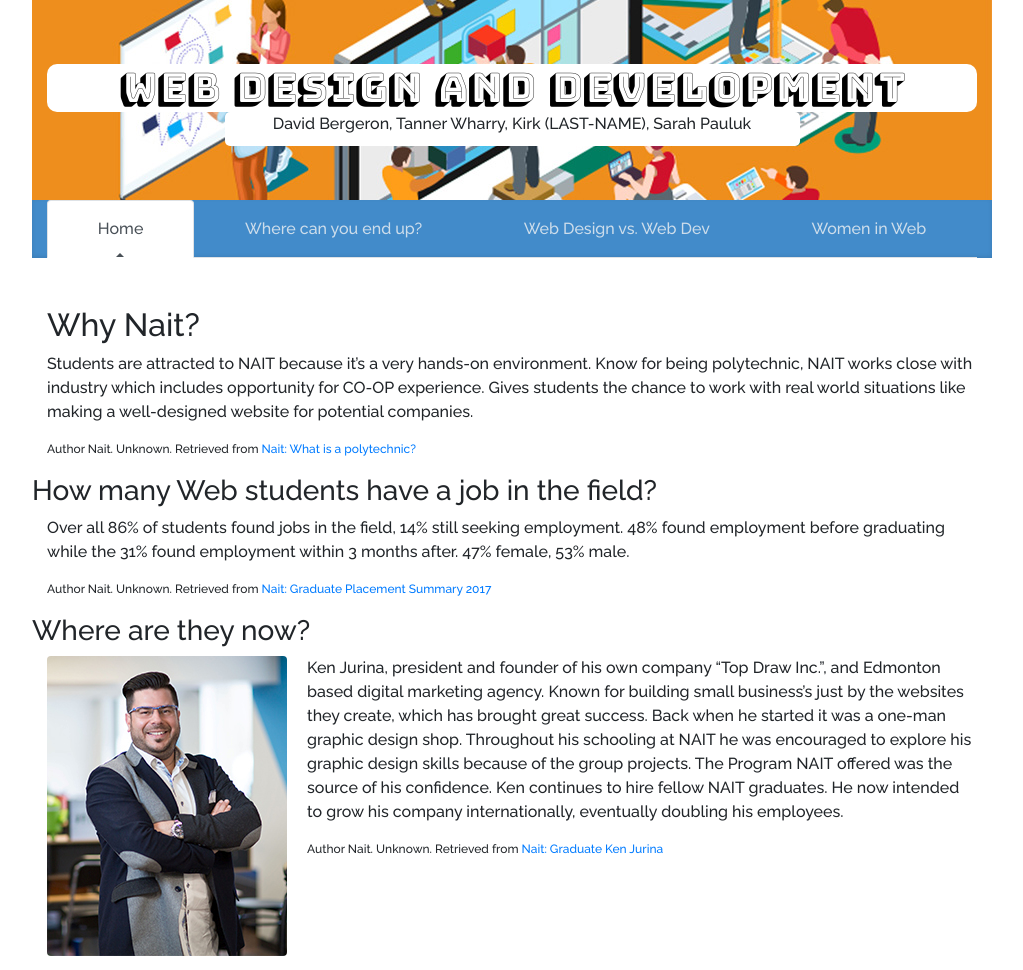
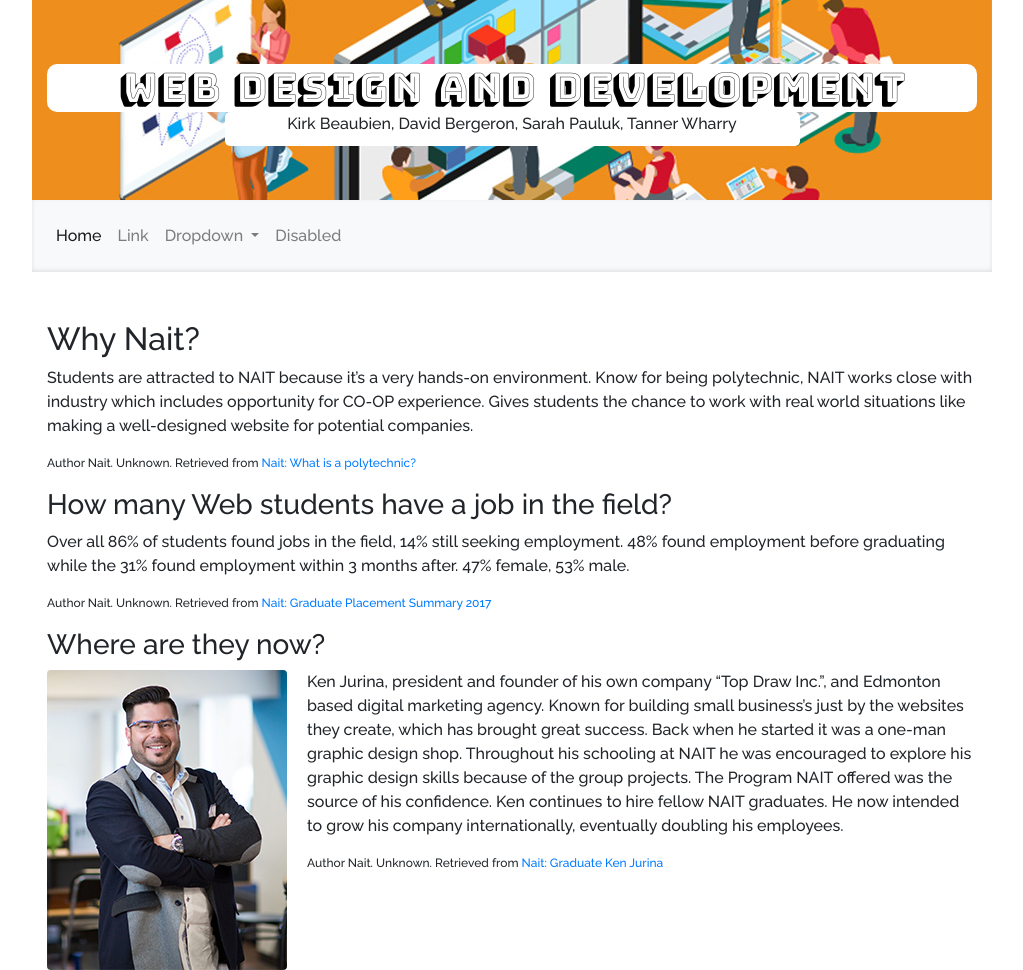
Before and after one commit to SceptreData/DMIT_GroupProject, a plain HTML site: page index.html in a window 1280 px wide. Shown: the whole page, without its empty margins (128-1151 px from the left). Drawn offline with Linux system fonts and the light colour scheme.

Commit message:
Added new navbar, minor corrections.

```diff
--- a/css/styles.css
+++ b/css/styles.css
@@ -4,7 +4,8 @@
 
 #page {
 	margin:0 auto;
-	width:960px;
+	min-width:360px;
+	max-width:960px;
 	font-size: 100%;
 	line-height: 1.5;
 	font-family: 'Raleway', sans-serif;
@@ -18,6 +19,7 @@
 	margin-right: auto;
 	background-image: url(../img/header-3d.jpg);
 	background-repeat: no-repeat;
+	background-size: cover;
 }
 
 h1 {
@@ -77,6 +79,9 @@
 
 /* Content Controls */
 
+h3 {
+	margin-left: 15px;
+}
 .content-source {
 	font-size: 12px;
 }
--- a/index.html
+++ b/index.html
@@ -1,6 +1,5 @@
 <!DOCTYPE html>
 <html lang="en-us">
-
     <head>
         <meta charset="UTF-8" />
         <meta name="viewport" content="width=device-width, initial-scale=1">
@@ -13,49 +12,76 @@
         <!-- Fonts -->
         <link href="https://fonts.googleapis.com/css?family=Bungee+Shade|Raleway:500" rel="stylesheet">
 
-
         <!-- My custom styles used for the site -->
         <link rel="stylesheet" type="text/css" href="css/styles.css">
         <title>Group Project</title>
     </head>
-
     <body>
         <div id="page">
-
             <div class="jumbotron text-center jumbotron-header jumbotron-fluid">
                 <div class="container">
                     <h1>Web Design and Development </h1>
-				<p class="group-members"> David Bergeron, Tanner Wharry, Kirk (LAST-NAME), Sarah Pauluk </p>
+                    <p class="group-members">
+                        Kirk Beaubien, David Bergeron,   Sarah Pauluk, Tanner Wharry
+                    </p>
                 </div>
             </div>
+            <nav class="navbar navbar-expand-lg container navbar-light bg-light nav-masthead">
+                <!-- <a class="navbar-brand" href="#">Navbar</a> -->
+                <button class="navbar-toggler" type="button" data-toggle="collapse" data-target="#navbarSupportedContent" aria-controls="navbarSupportedContent" aria-expanded="false" aria-label="Toggle navigation">
+                <span class="navbar-toggler-icon"></span>
+                </button>
+                <div class="collapse navbar-collapse" id="navbarSupportedContent">
+                    <ul class="navbar-nav mr-auto">
+                        <li class="nav-item active">
+                            <a class="nav-link" href="#">Home <span class="sr-only">(current)</span></a>
+                        </li>
+                        <li class="nav-item">
+                            <a class="nav-link" href="#">Link</a>
+                        </li>
+                        <li class="nav-item dropdown">
+                            <a class="nav-link dropdown-toggle" href="#" id="navbarDropdown" role="button" data-toggle="dropdown" aria-haspopup="true" aria-expanded="false">
+                            Dropdown
+                            </a>
+                            <div class="dropdown-menu" aria-labelledby="navbarDropdown">
+                                <a class="dropdown-item" href="#">Action</a>
+                                <a class="dropdown-item" href="#">Another action</a>
+                                <div class="dropdown-divider"></div>
+                                <a class="dropdown-item" href="#">Something else here</a>
+                            </div>
+                        </li>
+                        <li class="nav-item">
+                            <a class="nav-link" href="#">Disabled</a>
+                        </li>
+                    </ul>
 
+                </div>
+            </nav>
+            <!--
                 <div class="container nav-masthead">
-			<nav class="nav justify-content-center nav-tabs nav-fill">
+                	<nav class="navbar justify-content-center nav-tabs nav-fill">
                 		<a href="#" class="nav-item nav-link active">Home</a>
                 		<a href="#" class="nav-item nav-link">Where can you end up?</a>
                 		<a href="#" class="nav-item nav-link">Web Design vs. Web Dev</a>
                 		<a href="#" class="nav-item nav-link">Women in Web</a>
+
                 	</nav>
-		</div>
-
+                </div> -->
             <div class="content-header">
                 <div class="container">
                     <h2 class="content-title">Why Nait?</h2>
                 </div>
             </div>
-
             <section>
                 <div class="container content-body">
                     <p>
                         Students are attracted to NAIT because it’s a very hands-on environment. Know for being polytechnic, NAIT works close with industry which includes opportunity for CO-OP experience. Gives students the chance to work with real world situations like making a well-designed website for potential companies.
                     </p>
-
                     <p class="content-source">
                         Author Nait. Unknown. Retrieved from <a href="http://www.nait.ca/96800.htm">Nait: What is a polytechnic?</a>
                     </p>
                 </div>
             </section>
-
             <section>
                 <h3>How many Web students have a job in the field?</h3>
                 <div class="container content-body">
@@ -63,13 +89,11 @@
                         Over all 86% of students found jobs in the field, 14% still seeking employment. 48% found employment
                         before graduating while the 31% found employment within 3 months after. 47% female, 53% male.
                     </p>
-
                     <p class="content-source">
                         Author Nait. Unknown. Retrieved from <a href="http://www.nait.ca/docs/NAIT_Graduate_Placement_Summary_Class_of_2017.pdf">Nait: Graduate Placement Summary 2017</a>
                     </p>
                 </div>
             </section>
-
             <section>
                 <h3>Where are they now?</h3>
                 <div class="container content-body">
@@ -82,17 +106,13 @@
                         The Program NAIT offered was the source of his confidence. Ken continues to hire fellow NAIT
                         graduates. He now intended to grow his company internationally, eventually doubling his employees.
                     </p>
-
                     <p class="content-source">
                         Author Nait. Unknown. Retrieved from
                         <a href="www.nait.ca/100911.html">Nait: Graduate Ken Jurina</a>
                     </p>
                 </div>
             </section>
-
         </div>
-
-
         <!-- <nav class="navbar navbar-expand-sm bg-dark navbar-dark center">
             <a class="navbar-brand" href="#">Home</a>
             <button class="navbar-toggler" type="button" data-toggle="collapse" data-target="#collapsibleNavbar">
@@ -116,11 +136,9 @@
             </div>
             </nav>
             -->
-
         </div>
-	<script src="js/bootstrap.js"></script>
         <script src="js/jquery-3.3.1.js"></script>
         <script src="js/popper.js"></script>
+        <script src="js/bootstrap.js"></script>
     </body>
-
 </html>
```
Lines whose indentation alone changed are shown as unchanged.
